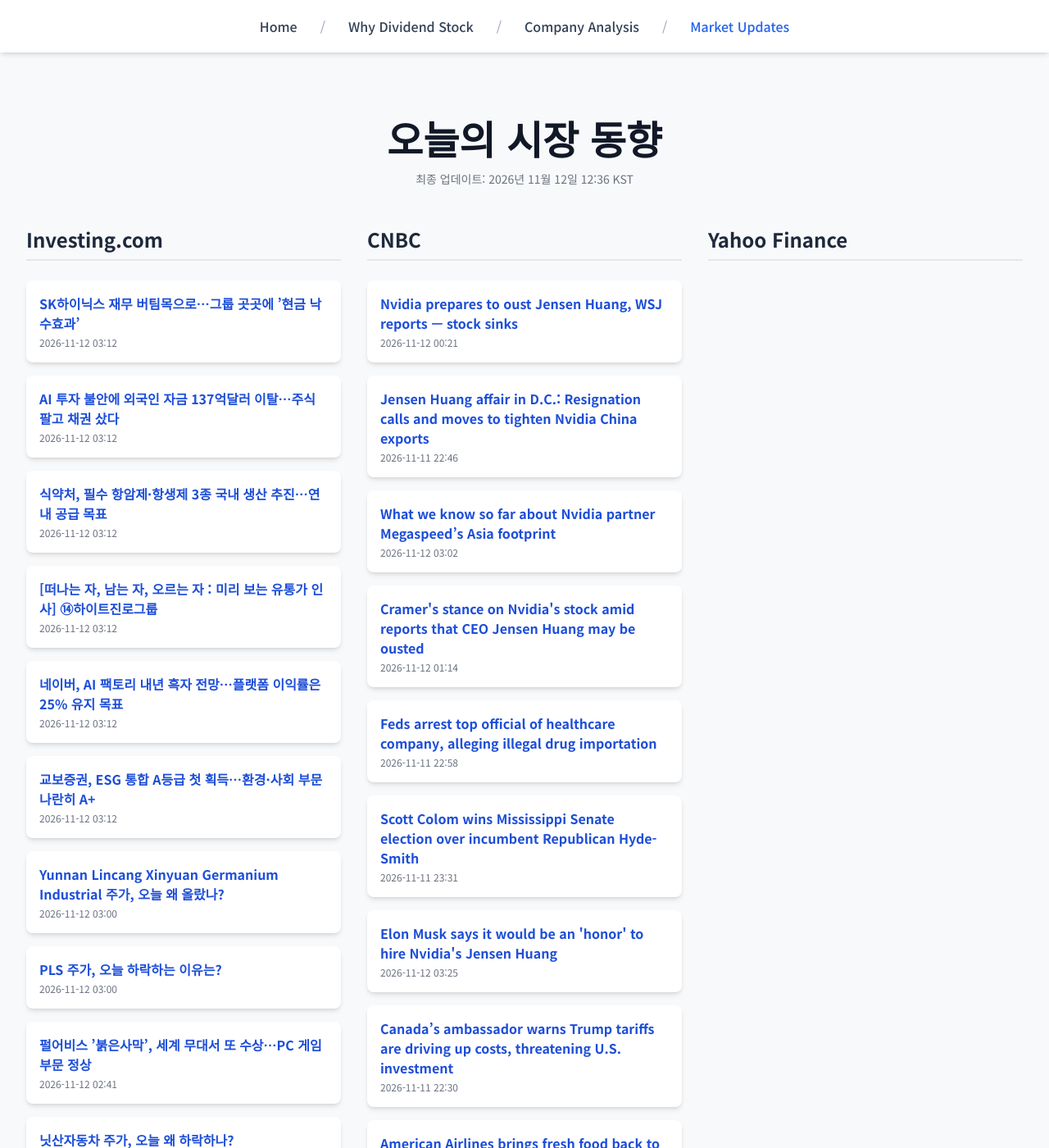
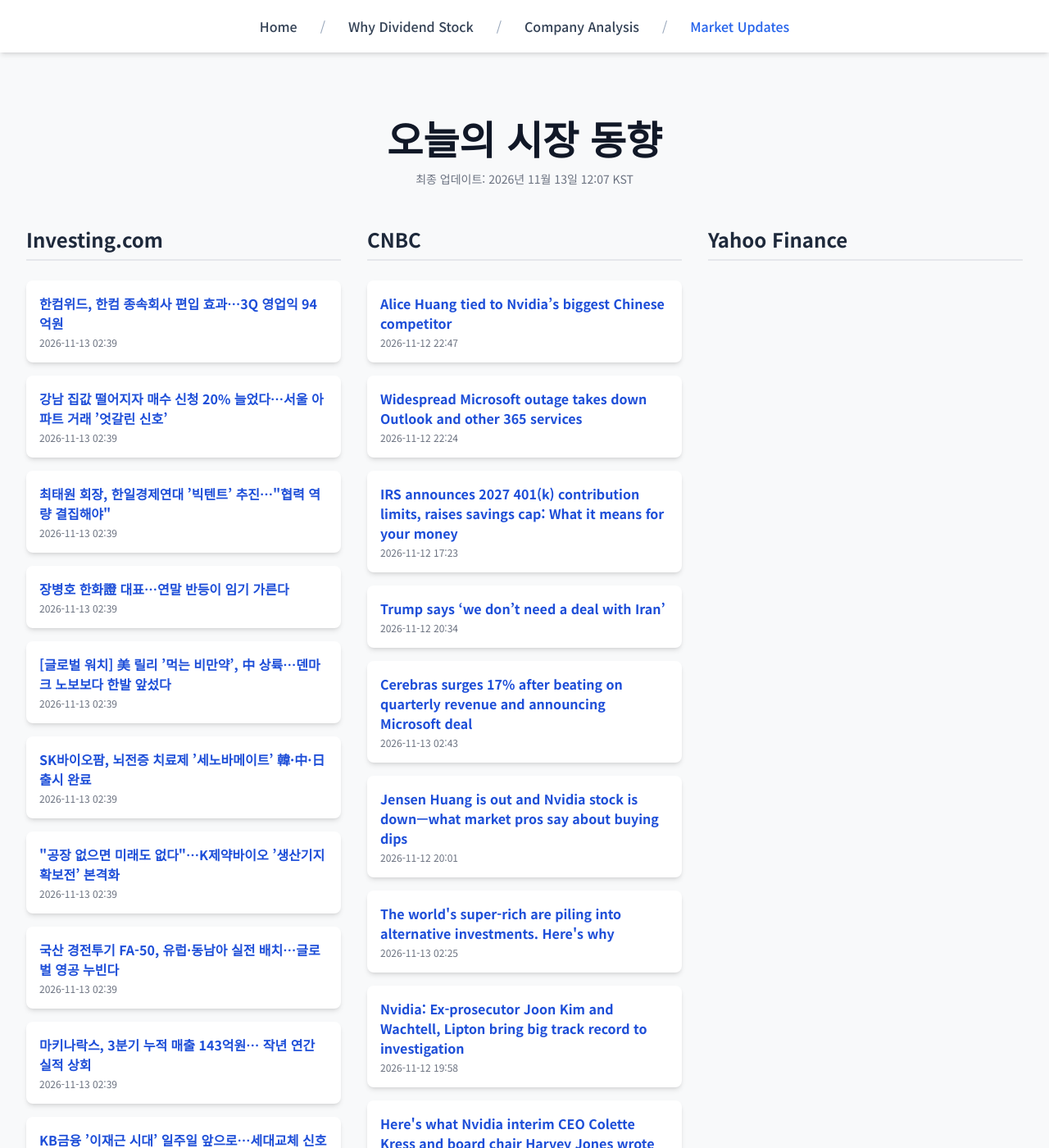
Before and after one commit to Kay-Hwang/my-company-analysis, a Jekyll site: the page built from market-updates.html, in a window 1280 px wide and 1400 px high. Shown: the whole window at 82% size. Built offline with Jekyll 4.4.1, drawn with Linux system fonts in a browser that asks for light colours; nearby versions of some CDN libraries; a script that is not in the unit is left out; some of the changed text lies outside the part shown.

Commit message:
Update daily data

```diff
--- a/_data/latest_data.json
+++ b/_data/latest_data.json
@@ -1,128 +1,128 @@
 {
-  "lastUpdated": "2026년 11월 12일 12:36 KST",
+  "lastUpdated": "2026년 11월 13일 12:07 KST",
   "news": {
     "investing": [
       {
-        "title": "SK하이닉스 재무 버팀목으로…그룹 곳곳에 ’현금 낙수효과’",
-        "link": "https://kr.investing.com/news/stock-market-news/article-2171733",
-        "pubDate": "2026-11-12 03:12:31",
-        "summary": "SK하이닉스 재무 버팀목으로…그룹 곳곳에 ’현금 낙수효과’"
+        "title": "한컴위드, 한컴 종속회사 편입 효과…3Q 영업익 94억원",
+        "link": "https://kr.investing.com/news/stock-market-news/article-2174238",
+        "pubDate": "2026-11-13 02:39:33",
+        "summary": "한컴위드, 한컴 종속회사 편입 효과…3Q 영업익 94억원"
       },
       {
-        "title": "AI 투자 불안에 외국인 자금 137억달러 이탈…주식 팔고 채권 샀다",
-        "link": "https://kr.investing.com/news/stock-market-news/article-2171734",
-        "pubDate": "2026-11-12 03:12:26",
-        "summary": "AI 투자 불안에 외국인 자금 137억달러 이탈…주식 팔고 채권 샀다"
+        "title": "강남 집값 떨어지자 매수 신청 20% 늘었다…서울 아파트 거래 ’엇갈린 신호’",
+        "link": "https://kr.investing.com/news/stock-market-news/article-2174233",
+        "pubDate": "2026-11-13 02:39:25",
+        "summary": "강남 집값 떨어지자 매수 신청 20% 늘었다…서울 아파트 거래 ’엇갈린 신호’"
       },
       {
-        "title": "식약처, 필수 항암제·항생제 3종 국내 생산 추진…연내 공급 목표",
-        "link": "https://kr.investing.com/news/stock-market-news/article-2171731",
-        "pubDate": "2026-11-12 03:12:24",
-        "summary": "식약처, 필수 항암제·항생제 3종 국내 생산 추진…연내 공급 목표"
+        "title": "최태원 회장, 한일경제연대 ’빅텐트’ 추진…\"협력 역량 결집해야\"",
+        "link": "https://kr.investing.com/news/stock-market-news/article-2174232",
+        "pubDate": "2026-11-13 02:39:23",
+        "summary": "최태원 회장, 한일경제연대 ’빅텐트’ 추진…\"협력 역량 결집해야\""
       },
       {
-        "title": "[떠나는 자, 남는 자, 오르는 자 : 미리 보는 유통가 인사] ⑭하이트진로그룹",
-        "link": "https://kr.investing.com/news/stock-market-news/article-2171729",
-        "pubDate": "2026-11-12 03:12:22",
-        "summary": "[떠나는 자, 남는 자, 오르는 자 : 미리 보는 유통가 인사] ⑭하이트진로그룹"
+        "title": "장병호 한화證 대표…연말 반등이 임기 가른다",
+        "link": "https://kr.investing.com/news/stock-market-news/article-2174231",
+        "pubDate": "2026-11-13 02:39:22",
+        "summary": "장병호 한화證 대표…연말 반등이 임기 가른다"
       },
       {
-        "title": "네이버, AI 팩토리 내년 흑자 전망…플랫폼 이익률은 25% 유지 목표",
-        "link": "https://kr.investing.com/news/stock-market-news/article-2171732",
-        "pubDate": "2026-11-12 03:12:20",
-        "summary": "네이버, AI 팩토리 내년 흑자 전망…플랫폼 이익률은 25% 유지 목표"
+        "title": "[글로벌 워치] 美 릴리 ’먹는 비만약’, 中 상륙…덴마크 노보보다 한발 앞섰다",
+        "link": "https://kr.investing.com/news/stock-market-news/article-2174230",
+        "pubDate": "2026-11-13 02:39:20",
+        "summary": "[글로벌 워치] 美 릴리 ’먹는 비만약’, 中 상륙…덴마크 노보보다 한발 앞섰다"
       },
       {
-        "title": "교보증권, ESG 통합 A등급 첫 획득…환경·사회 부문 나란히 A+",
-        "link": "https://kr.investing.com/news/stock-market-news/article-2171730",
-        "pubDate": "2026-11-12 03:12:16",
-        "summary": "교보증권, ESG 통합 A등급 첫 획득…환경·사회 부문 나란히 A+"
+        "title": "SK바이오팜, 뇌전증 치료제 ’세노바메이트’ 韓·中·日 출시 완료",
+        "link": "https://kr.investing.com/news/stock-market-news/article-2174229",
+        "pubDate": "2026-11-13 02:39:19",
+        "summary": "SK바이오팜, 뇌전증 치료제 ’세노바메이트’ 韓·中·日 출시 완료"
       },
       {
-        "title": "Yunnan Lincang Xinyuan Germanium Industrial 주가, 오늘 왜 올랐나?",
-        "link": "https://kr.investing.com/news/stock-market-news/article-93CH-2171726",
-        "pubDate": "2026-11-12 03:00:49",
-        "summary": "Yunnan Lincang Xinyuan Germanium Industrial 주가, 오늘 왜 올랐나?"
+        "title": "\"공장 없으면 미래도 없다\"…K제약바이오 ’생산기지 확보전’ 본격화",
+        "link": "https://kr.investing.com/news/stock-market-news/article-2174228",
+        "pubDate": "2026-11-13 02:39:17",
+        "summary": "\"공장 없으면 미래도 없다\"…K제약바이오 ’생산기지 확보전’ 본격화"
       },
       {
-        "title": "PLS 주가, 오늘 하락하는 이유는?",
-        "link": "https://kr.investing.com/news/stock-market-news/article-93CH-2171725",
-        "pubDate": "2026-11-12 03:00:47",
-        "summary": "PLS 주가, 오늘 하락하는 이유는?"
+        "title": "국산 경전투기 FA-50, 유럽·동남아 실전 배치…글로벌 영공 누빈다",
+        "link": "https://kr.investing.com/news/stock-market-news/article-2174227",
+        "pubDate": "2026-11-13 02:39:16",
+        "summary": "국산 경전투기 FA-50, 유럽·동남아 실전 배치…글로벌 영공 누빈다"
       },
       {
-        "title": "펄어비스 ’붉은사막’, 세계 무대서 또 수상…PC 게임 부문 정상",
-        "link": "https://kr.investing.com/news/stock-market-news/article-2171706",
-        "pubDate": "2026-11-12 02:41:53",
-        "summary": "펄어비스 ’붉은사막’, 세계 무대서 또 수상…PC 게임 부문 정상"
+        "title": "마키나락스, 3분기 누적 매출 143억원… 작년 연간 실적 상회",
+        "link": "https://kr.investing.com/news/stock-market-news/article-2174226",
+        "pubDate": "2026-11-13 02:39:14",
+        "summary": "마키나락스, 3분기 누적 매출 143억원… 작년 연간 실적 상회"
       },
       {
-        "title": "닛산자동차 주가, 오늘 왜 하락하나?",
-        "link": "https://kr.investing.com/news/stock-market-news/article-93CH-2171709",
-        "pubDate": "2026-11-12 02:41:42",
-        "summary": "닛산자동차 주가, 오늘 왜 하락하나?"
+        "title": "KB금융 ’이재근 시대’ 일주일 앞으로…세대교체 신호탄 예고",
+        "link": "https://kr.investing.com/news/stock-market-news/article-2174225",
+        "pubDate": "2026-11-13 02:39:13",
+        "summary": "KB금융 ’이재근 시대’ 일주일 앞으로…세대교체 신호탄 예고"
       }
     ],
     "cnbc": [
       {
-        "title": "Nvidia prepares to oust Jensen Huang, WSJ reports — stock sinks",
-        "link": "https://www.cnbc.com/2026/11/11/nvidia-jensen-huang-affair-employee.html",
-        "pubDate": "Thu, 12 Nov 2026 00:21:27 GMT",
-        "summary": "The report comes days after Huang admitted to an affair with a woman who is believed by U.S. intelligence of being a Chinese spy."
+        "title": "Alice Huang tied to Nvidia’s biggest Chinese competitor",
+        "link": "https://www.cnbc.com/2026/11/12/alice-huang-jensen-huang-nvidia-huawei.html",
+        "pubDate": "Thu, 12 Nov 2026 22:47:28 GMT",
+        "summary": "The woman with whom Jensen Huang reportedly had a relationship also owned stakes in companies that provided computing power to Huawei, a key Nvidia competitor."
       },
       {
-        "title": "Jensen Huang affair in D.C.: Resignation calls and moves to tighten Nvidia China exports",
-        "link": "https://www.cnbc.com/2026/11/11/nvidia-jensen-huang-congress-resign-ai-chips.html",
-        "pubDate": "Wed, 11 Nov 2026 22:46:29 GMT",
-        "summary": "Huang was notably opposed to strict export controls on AI chips to China, which ruffled feathers with congressional China hawks."
+        "title": "Widespread Microsoft outage takes down Outlook and other 365 services",
+        "link": "https://www.cnbc.com/2026/11/12/microsoft-outage-outlook-aws-google.html",
+        "pubDate": "Thu, 12 Nov 2026 22:24:12 GMT",
+        "summary": "A Microsoft outage on Thursday affected users of services like Outlook, Teams and 365."
       },
       {
-        "title": "What we know so far about Nvidia partner Megaspeed’s Asia footprint",
-        "link": "https://www.cnbc.com/2026/11/12/nvidia-megaspeed-alice-huang-jensen-.html",
-        "pubDate": "Thu, 12 Nov 2026 03:02:03 GMT",
-        "summary": "Megaspeed is at the center of a U.S. probe over its role in sending billions of restricted Nvidia chips to China, and its executive's alleged affair with Jensen Huang."
+        "title": "IRS announces 2027 401(k) contribution limits, raises savings cap: What it means for your money",
+        "link": "https://www.cnbc.com/2026/11/12/401k-contribution-limits-2027.html",
+        "pubDate": "Thu, 12 Nov 2026 17:23:14 GMT",
+        "summary": "The IRS has announced higher 401(k) contribution limits for 2027. Here’s what retirement savers need to know."
       },
       {
-        "title": "Cramer's stance on Nvidia's stock amid reports that CEO Jensen Huang may be ousted",
-        "link": "https://www.cnbc.com/investingclub/2026/11/11/jim-cramer-jensen-huang-nvidia-stock-advice.html",
-        "pubDate": "Thu, 12 Nov 2026 01:14:21 GMT",
-        "summary": "Jim Cramer said Wednesday night that he was saddened by a news report that indicated Nvidia's board of directors is preparing to fire Huang."
+        "title": "Trump says ‘we don’t need a deal with Iran’",
+        "link": "https://www.cnbc.com/2026/11/12/trump-iran-deal-hormuz-strait.html",
+        "pubDate": "Thu, 12 Nov 2026 20:34:31 GMT",
+        "summary": "Trump directed Vice President JD Vance to instead focus his attention on corruption and crime in Democratic cities and states."
       },
       {
-        "title": "Feds arrest top official of healthcare company, alleging illegal drug importation",
-        "link": "https://www.cnbc.com/2026/11/11/canarx-official-arrested-drug-importation.html",
-        "pubDate": "Wed, 11 Nov 2026 22:58:11 GMT",
-        "summary": "U.S. officials are accusing two top officials of a Canadian company of operating a scheme to illegally import prescription drugs, court records show."
+        "title": "Cerebras surges 17% after beating on quarterly revenue and announcing Microsoft deal",
+        "link": "https://www.cnbc.com/2026/11/12/cerebras-systems-cbrs-q3-earnings-report-2026.html",
+        "pubDate": "Fri, 13 Nov 2026 02:43:26 GMT",
+        "summary": "Cerebras announced a new deal with Microsoft after partnering with major cloud providers Amazon and Oracle."
       },
       {
-        "title": "Scott Colom wins Mississippi Senate election over incumbent Republican Hyde-Smith",
-        "link": "https://www.cnbc.com/2026/11/11/democrat-scott-colom-projected-to-win-mississippi-senate-election-over-incumbent-hyde-smith.html",
-        "pubDate": "Wed, 11 Nov 2026 23:31:37 GMT",
-        "summary": "Scott Colom will be the first Democrat elected to the Senate from the state since 1982, and Mississippi's first Black senator since Reconstruction."
+        "title": "Jensen Huang is out and Nvidia stock is down—what market pros say about buying dips",
+        "link": "https://www.cnbc.com/make-it/2026/11/12/nvidia-what-market-pros-say-about-buying-dips.html",
+        "pubDate": "Thu, 12 Nov 2026 20:01:29 GMT",
+        "summary": "Nvidia stock fell 5% on Thursday following the departure of CEO Jensen Huang. Some see it as a signal to sell, others an opportunity to buy."
       },
       {
-        "title": "Elon Musk says it would be an 'honor' to hire Nvidia's Jensen Huang",
-        "link": "https://www.cnbc.com/2026/11/12/elon-musk-jensen-huang-nvidia-tesla.html",
-        "pubDate": "Thu, 12 Nov 2026 03:25:05 GMT",
-        "summary": "The post on X comes amid reports that Nvidia's board is preparing to oust Huang."
+        "title": "The world's super-rich are piling into alternative investments. Here's why",
+        "link": "https://www.cnbc.com/2026/11/12/rich-wealth-alternative-assets-.html",
+        "pubDate": "Fri, 13 Nov 2026 02:25:02 GMT",
+        "summary": "Alternative investments now account for 60% of single-family office portfolios, surpassing traditional assets for the first time, according to BNY Wealth."
       },
       {
-        "title": "Canada’s ambassador warns Trump tariffs are driving up costs, threatening U.S. investment",
-        "link": "https://www.cnbc.com/2026/11/11/canada-ambassador-trump-tariffs-investments.html",
-        "pubDate": "Wed, 11 Nov 2026 22:30:57 GMT",
-        "summary": "U.S.-Canada trade tensions persist as Trump's tariffs drive up costs, threaten investment and complicate negotiations between the two countries."
+        "title": "Nvidia: Ex-prosecutor Joon Kim and Wachtell, Lipton bring big track record to investigation",
+        "link": "https://www.cnbc.com/2026/11/12/nvidia-jensen-huang-joon-kim-wachtell-china-spy.html",
+        "pubDate": "Thu, 12 Nov 2026 19:58:11 GMT",
+        "summary": "The retention of Wachtell, Lipton for the Nvidia probe comes on the heels of the law firm's investigation for the NBA into the Los Angeles Clippers."
       },
       {
-        "title": "American Airlines brings fresh food back to NY-Chicago first class for first time since 2019",
-        "link": "https://www.cnbc.com/2026/11/11/american-airlines-first-class-chicago-new-york.html",
-        "pubDate": "Wed, 11 Nov 2026 22:20:58 GMT",
-        "summary": "American Airlines' first-class food options include sandwiches, fruit and chia bowls"
+        "title": "Here's what Nvidia interim CEO Colette Kress and board chair Harvey Jones wrote to Nvidia employees",
+        "link": "https://www.cnbc.com/2026/11/12/nvidia-kress-jones-employee-emails.html",
+        "pubDate": "Thu, 12 Nov 2026 19:42:41 GMT",
+        "summary": "Interim CEO Colette Kress and board chair Harvey Jones emailed Nvidia employees, expressing gratitude for \"resilience, professionalism and continued dedication"
       },
       {
-        "title": "Mississippi Senate: Scott Colom lead over Hyde-Smith pops to more than 4,400 votes",
-        "link": "https://www.cnbc.com/2026/11/10/mississippi-senate-scott-colom-hyde-smith.html",
-        "pubDate": "Wed, 11 Nov 2026 19:55:39 GMT",
-        "summary": "Tuesday was the deadline for provisional ballots to be resolved in Mississippi, and the deadline for the receipt of mail-in absentee ballots."
+        "title": "Cisco beats on earnings, says AI infrastructure revenue will double this fiscal year",
+        "link": "https://www.cnbc.com/2026/11/12/cisco-csco-q1-2027-earnings.html",
+        "pubDate": "Thu, 12 Nov 2026 21:20:35 GMT",
+        "summary": "Cisco is trying to become a bigger player in AI after missing out on the early years of the boom."
       }
     ],
     "yahoo": []
```
